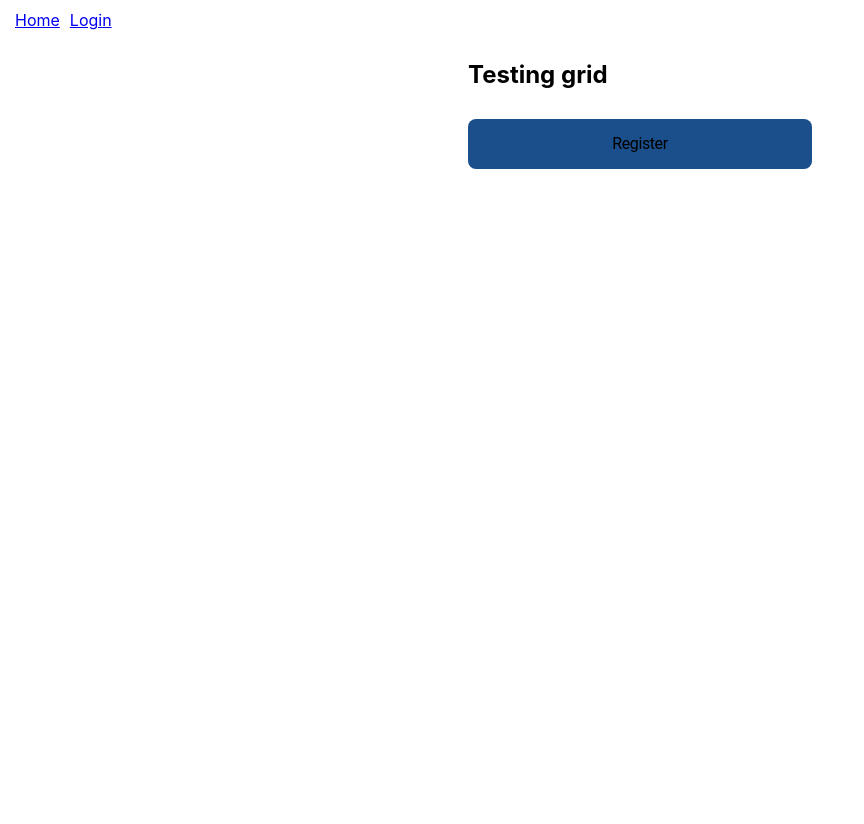
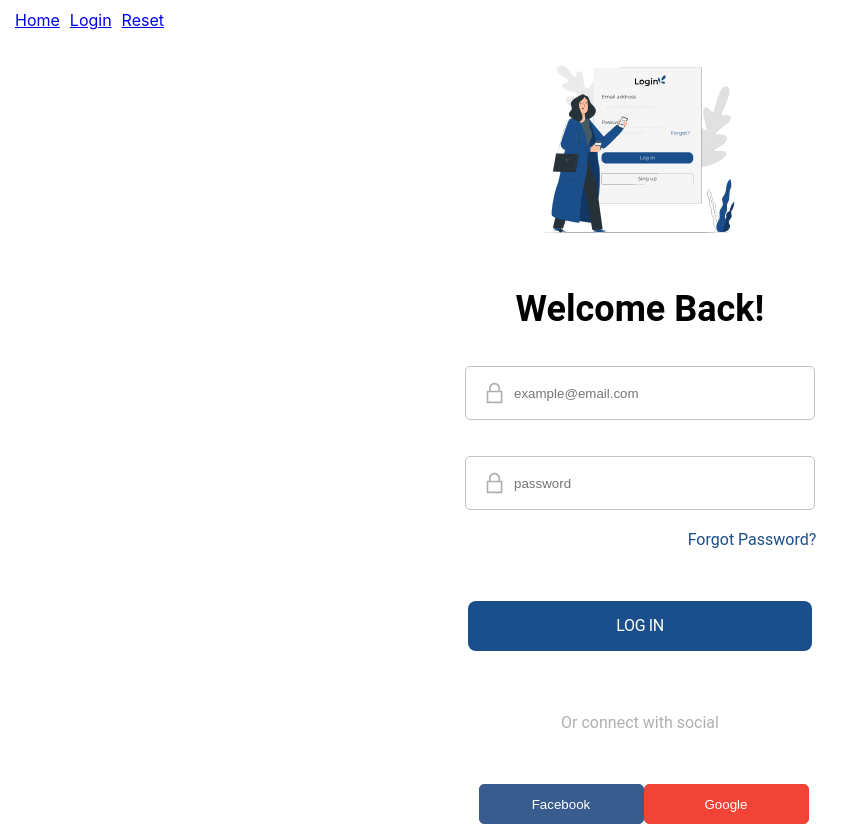
Before and after one commit to Alibek10599/railsware-task, a React (Create React App) app: page /login in a window 1280 px wide. Shown: the whole page, without its empty margins (0-864 px from the left). Before the commit the page ends 800 px from the top, so only its background shows below. Built offline with nearby package versions, Linux system fonts and the light colour scheme.

Commit message:
Login page markup

```diff
--- a/src/App.css
+++ b/src/App.css
@@ -36,12 +36,3 @@
     transform: rotate(360deg);
   }
 }
-
-.form{
-  display: grid;
-  justify-content: center;
-  gap: 10px;
-
-  align-items: center;
-
-}
--- a/src/App.js
+++ b/src/App.js
@@ -3,6 +3,7 @@ import './App.css';
 import { BrowserRouter as Router,Link, Route, Routes } from "react-router-dom";
 
 import Login from './pages/Login';
+import Reset from './pages/Reset';
 function App() {
   return (
     <Router>
@@ -13,11 +14,15 @@ function App() {
         <Link to="/login" style={{ padding: 5 }}>
           Login
         </Link>
+        <Link to="/reset" style={{ padding: 5 }}>
+          Reset
+        </Link>
       </nav>
   {/* Rest of the code remains same */}
 
     <Routes>
         <Route path="/login" element={<Login/>}/>
+        <Route path="/reset" element={<Reset/>}/>
     </Routes>
 </Router>
 
--- a/src/components/button/Button.css
+++ b/src/components/button/Button.css
@@ -18,10 +18,15 @@ text-align: center;
 
 border: #1A4F8B;
 
+color: #FFFFFF;
+
+cursor: pointer;
 
 }
 
 .btn:hover{
     background: #1A4F8B;
     color: white;
+
+    opacity: 0.8;
 }
--- a/src/components/button/Button.js
+++ b/src/components/button/Button.js
@@ -1,7 +1,7 @@
 import './Button.css'
 function Button(props) {
     return (
-        <button className="btn"> Register</button>
+        <button className="btn"> {props.title}</button>
     )
 
 }
--- a/src/components/input/Input.css
+++ b/src/components/input/Input.css
@@ -0,0 +1,31 @@
+span{
+        position: relative;
+
+}
+
+.icon {
+  position: absolute;
+  padding: 12px;
+  top: 2px;
+  left: 5px;
+  z-index: 1;
+}
+
+input{
+    height: 50px;
+    width: 344px;
+    text-indent: 2.875rem;
+    background: #FFFFFF;
+    border: 1px solid #C3C3C3;
+    border-radius: 5px;
+
+}
+
+input:hover{
+    border: 1px solid #1A4F8B;
+    border-radius: 5px;
+}
+
+input:focus::placeholder {
+    color: #1A4F8B;
+  }
--- a/src/components/input/Input.js
+++ b/src/components/input/Input.js
@@ -1,7 +1,13 @@
 import './Input.css'
-function Input(name){
+
+function Input(props){
     return (
-        <input>{{name}}</input>
+        <span>
+            <img src={require('../../assets/svg/Lock icon.svg')} alt="" className='icon'/>
+        <input type="text" placeholder={props.placeholder}>
+
+        </input>
+        </span>
     )
 }
 
--- a/src/index.css
+++ b/src/index.css
@@ -15,7 +15,23 @@ code {
 .form{
   display: grid;
   justify-content: center;
-  gap: 36px;
+  gap: 2.25rem;
   align-items: center;
+  justify-items: center;
 
 }
+
+.image-container{
+  margin: auto;
+}
+
+.form__title{
+    font-family: Roboto;
+    font-size: 36px;
+    font-style: normal;
+    font-weight: 700;
+    line-height: 42px;
+    letter-spacing: 0px;
+    text-align: center;
+    margin:0;
+}
--- /dev/null
+++ b/src/pages/Login.css
@@ -0,0 +1,57 @@
+.link{
+    position: relative;
+    left: 7rem;
+    bottom: 1rem;
+    color: #1A4F8B;
+    text-decoration: none;
+
+    font-family: Roboto;
+    font-size: 16px;
+    font-style: normal;
+    font-weight: 400;
+    line-height: 19px;
+    letter-spacing: 0px;
+    text-align: right;
+    margin:0;
+}
+
+.social_title{
+    padding-top: 10px;
+    font-family: Roboto;
+    font-size: 16px;
+    font-style: normal;
+    font-weight: 400;
+    line-height: 19px;
+    letter-spacing: 0px;
+    text-align: left;
+    color: #B0B0B0;
+
+}
+
+.social_button{
+  margin: 0 auto;
+  width: 656px;
+  text-align: center
+}
+
+.facebook{
+    height: 40px;
+    width: 165px;
+    border-radius: 5px;
+    border: 1px solid #385C8E;
+    background: #385C8E;
+    border-radius: 5px;
+    color: #fff;
+    margin-left: 14px;
+
+}
+
+.google{
+    height: 40px;
+    width: 165px;
+    border-radius: 5px;
+    background: #F14436;
+    border: 1px solid #F14436;
+    color: #fff;
+    margin-right: 7px;
+}
--- a/src/pages/Login.js
+++ b/src/pages/Login.js
@@ -1,9 +1,21 @@
 import Button from '../components/button/Button';
-function Login (){
+import Input from '../components/input/Input';
+import './Login.css';
+function Login (props){
+
     return(
         <section className="form">
-        <h1>Testing grid</h1>
-        <Button props='#1A4F8B'/>
+            <img src={require('../assets/images/Login-illustration.png')} alt="Login-illustration" className="image-container"/>
+            <h1 className="form__title">Welcome Back!</h1>
+            <Input placeholder='example@email.com' imagePath="../assets/svg/Contacts icon.svg"/>
+            <Input placeholder='password' imagePath="../assets/svg/Lock icon.svg"/>
+            <a href='/reset' className="link">Forgot Password?</a>
+            <Button title="LOG IN" props='#1A4F8B'/>
+            <p className="social_title">Or connect with social</p>
+            <div className="social_button">
+                <button className="facebook">Facebook</button>
+                <button className="google">Google</button>
+            </div>
         </section>
     )
 }
--- /dev/null
+++ b/src/pages/Reset.js
@@ -0,0 +1,17 @@
+import Button from '../components/button/Button';
+import Input from '../components/input/Input';
+import './Reset.css';
+function Reset(){
+    return(
+        <section className="form">
+            <img src={require('../assets/images/Forgot password illustration.png')} alt="Login-illustration" className="image-container"/>
+            <h1 className="form__title">Forgot Password</h1>
+            <Input placeholder='example@email.com' imagePath="../assets/svg/Contacts icon.svg"/>
+            <Button title="RESET" props='#1A4F8B'/>
+            <p className="social_title">Already have an account? <a href="/login">Login here</a></p>
+        </section>
+
+    )
+}
+
+export default Reset;
```
Also changed, not shown: src/assets/svg/Contacts icon.svg, src/assets/svg/Lock icon.svg, src/pages/Reset.css (added).
